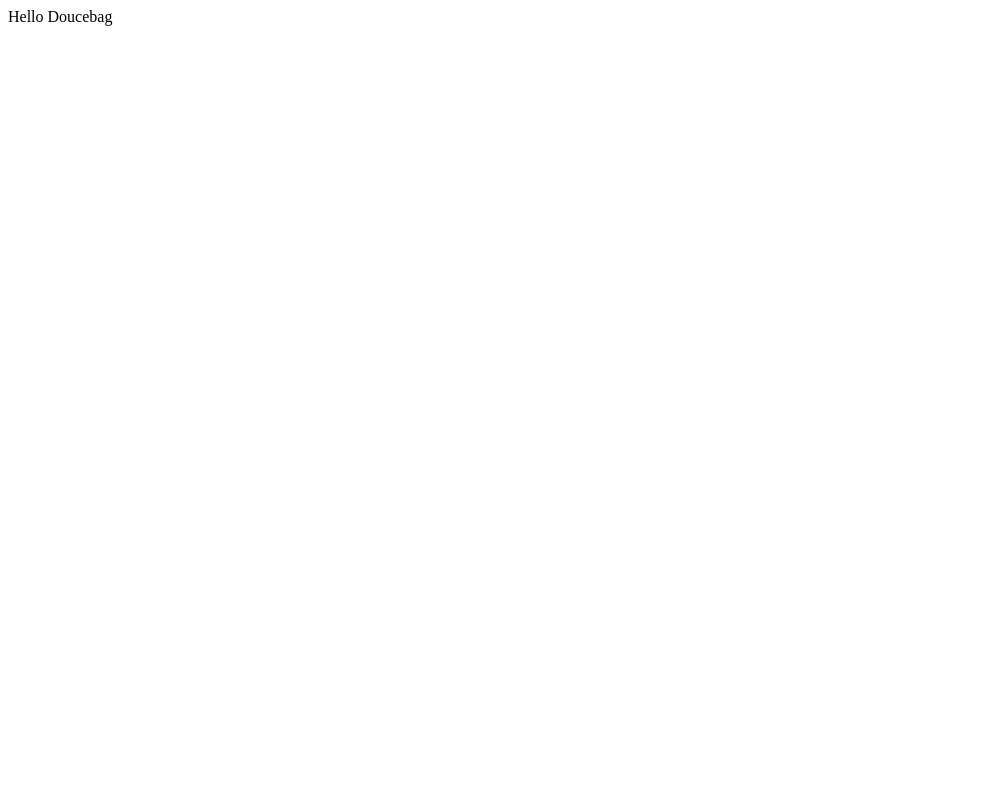
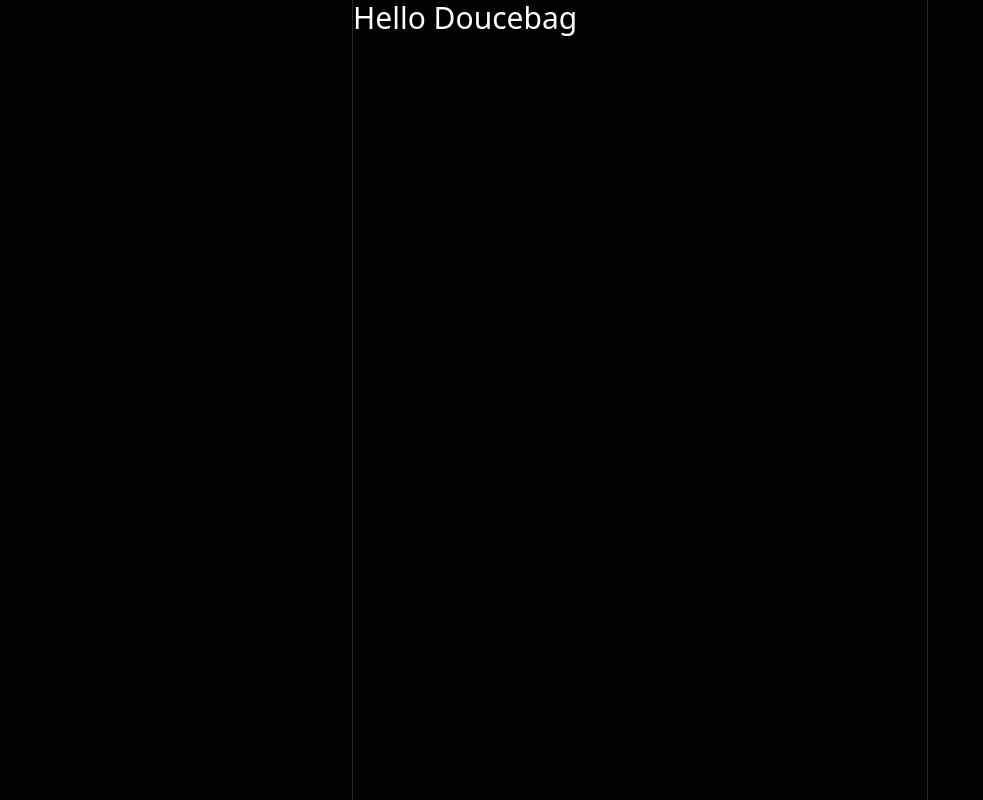
Before and after one commit to pandeyastha/Chirpy, a Next.js app: page / in a window 1280 px wide. Shown: the whole page, without its empty margins (0-983 px from the left). Built offline with nearby package versions, Linux system fonts and the light colour scheme.

Commit message:
ft.imports

```diff
--- /dev/null
+++ b/components/Layout.tsx
@@ -0,0 +1,29 @@
+import Sidebar from "./layout/Sidebar";
+
+interface LayoutProps{
+    children:React.ReactNode;
+}
+
+
+const Layout:React.FC<LayoutProps> = (
+    {children}
+) => {
+    return ( <div className="h-screen bg-black">
+        <div className="container h-full mx-auto xl:px-30 max-w-6xl">
+            <div className="grid grid-cols-4 h-full">
+                <Sidebar />
+                <div className="
+                col-span-3
+                lg:col-span-2
+                border-x-[1px]
+                border-neutral-800
+                ">
+                    {children}
+                </div>
+            </div>
+        </div>
+
+    </div> );
+}
+
+export default Layout;
--- /dev/null
+++ b/components/layout/Sidebar.tsx
@@ -0,0 +1,36 @@
+import {BsHouseFill, BsBellFill} from "react-icons/bs";
+import {FaUser} from "react-icons/fa";
+import SidebarLogo from "./SidebarLogo";
+
+const Sidebar = () => {
+    const items= [
+        {
+            label:"Home",
+            href: "/",
+            icons:BsHouseFill,
+        },
+        {
+            label:"Notifications",
+            href: "/notifications",
+            icons:BsBellFill,
+        },
+        {
+            label:"Home",
+            href: "/users/123",
+            icons:FaUser,
+        },
+];
+
+
+    return (
+        <div className="col-span-1 h-full pr-4 md:pr-6">
+            <div className="flex flex-col items-end">
+                <div className="space-y-2 lg:w-[230px]">
+                <SidebarLogo />
+                </div>
+            </div>
+        </div>
+    );
+}
+
+export default Sidebar;
--- /dev/null
+++ b/components/layout/SidebarLogo.tsx
@@ -0,0 +1,9 @@
+const SidebarLogo = () => {
+    return (
+        <div>
+
+        </div>
+     );
+}
+
+export default SidebarLogo;
--- a/package.json
+++ b/package.json
@@ -17,6 +17,7 @@
     "next": "13.3.4",
     "react": "18.2.0",
     "react-dom": "18.2.0",
+    "react-icons": "^4.8.0",
     "typescript": "5.0.4"
   },
   "devDependencies": {
--- a/pages/_app.tsx
+++ b/pages/_app.tsx
@@ -1,6 +1,11 @@
+import Layout from '@/components/Layout'
 import '@/styles/globals.css'
 import type { AppProps } from 'next/app'
 
 export default function App({ Component, pageProps }: AppProps) {
-  return <Component {...pageProps} />
+  return (
+  <Layout>
+  <Component {...pageProps} />
+  </Layout>
+  )
 }
--- a/pages/index.tsx
+++ b/pages/index.tsx
@@ -1,6 +1,7 @@
 
 export default function Home() {
   return (
-   <div>Hello Doucebag</div>
+   <div className="text-3xl text-white"
+   >Hello Doucebag</div>
   )
 }
--- a/styles/globals.css
+++ b/styles/globals.css
@@ -0,0 +1,12 @@
+@tailwind base;
+@tailwind components;
+@tailwind utilities;
+
+
+:root{
+  @apply h-full bg-black
+}
+
+body{
+  @apply h-full bg-black
+}
--- a/tailwind.config.js
+++ b/tailwind.config.js
@@ -1,6 +1,10 @@
 /** @type {import('tailwindcss').Config} */
 module.exports = {
-  content: [],
+  content: [
+    "./app/**/*.{js,ts,jsx,tsx}",
+    "./pages/**/*.{js,ts,jsx,tsx}",
+    "./components/**/*.{js,ts,jsx,tsx}",
+  ],
   theme: {
     extend: {},
   },
```
Also changed, not shown: 1 other file (tests, documents, lock files or other folders).
